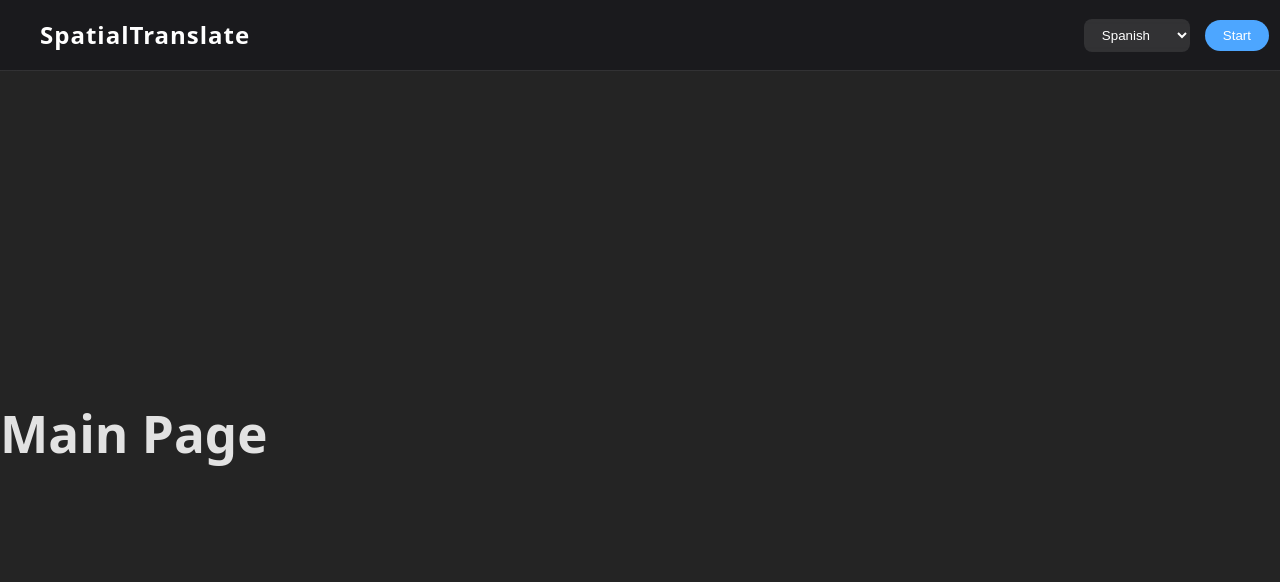
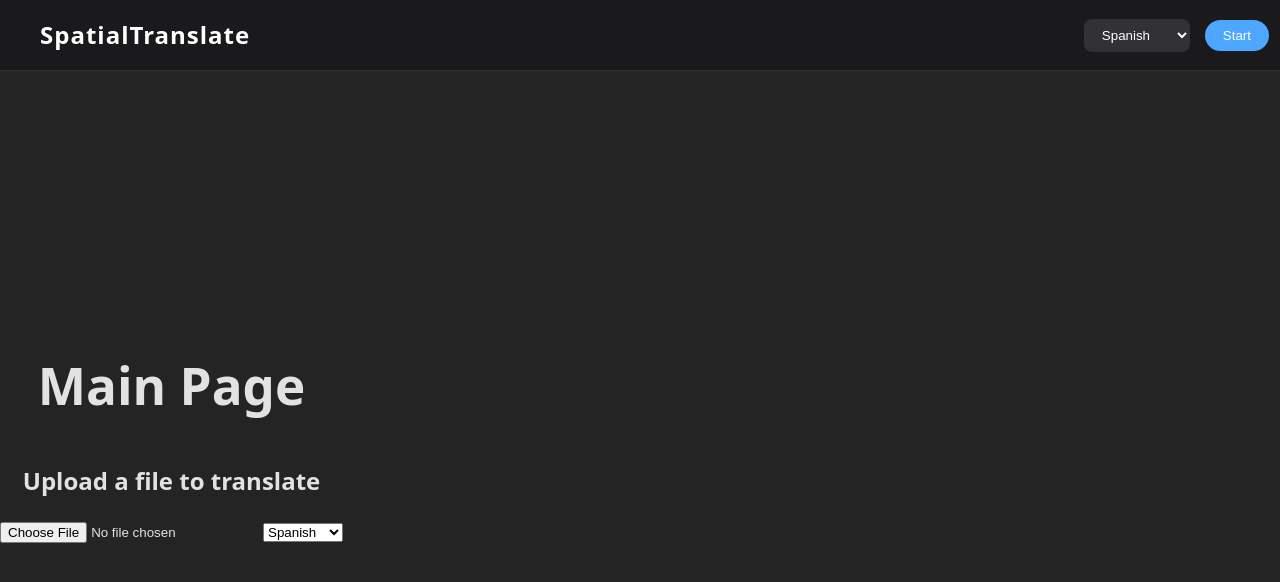
Before and after one commit to Dante70061/spatial-translate, a React (Vite) app in the folder spatial-translate/: page / in a window 1280 px wide. Shown: the top 582 px of the page. Built offline with nearby package versions, Linux system fonts and the light colour scheme; the HTML template or start-up script is replaced by a standard one.

Commit message:
file upload

```diff
--- a/spatial-translate/package.json
+++ b/spatial-translate/package.json
@@ -10,6 +10,7 @@
     "preview": "vite preview"
   },
   "dependencies": {
+    "pdfjs-dist": "^5.4.624",
     "react": "^19.2.0",
     "react-dom": "^19.2.0",
     "react-router-dom": "^7.13.1"
--- a/spatial-translate/src/App.jsx
+++ b/spatial-translate/src/App.jsx
@@ -2,6 +2,7 @@ import React from "react"
 import { Routes, Route } from "react-router-dom"
 import Navbar from "./components/Navbar"
 import Subtitles from "./components/Subtitles"
+import FileTranslator from "./components/FileTranslator"
 
 function App() {
   return (
@@ -15,6 +16,7 @@ function App() {
             <div style={{ marginTop: "100px", textAlign: "center" }}>
               <h1>Main Page</h1>
             </div>
+            <FileTranslator />
           </>
         }
       />
--- /dev/null
+++ b/spatial-translate/src/components/FileTranslator.jsx
@@ -0,0 +1,45 @@
+// components/FileUploader.jsx
+import React, { useState } from "react"
+
+export default function FileUploader() {
+  const [file, setFile] = useState(null)
+  const [language, setLanguage] = useState("Spanish")
+
+  const handleFileChange = (e) => {
+    setFile(e.target.files[0])
+  }
+
+  return (
+    <div style={{ marginTop: "50px", textAlign: "center" }}>
+      <h2>Upload a file to translate</h2>
+
+      {/* File input */}
+      <input type="file" onChange={handleFileChange} />
+
+      {/* Language selector */}
+      <select
+        value={language}
+        onChange={(e) => setLanguage(e.target.value)}
+        style={{ marginLeft: "10px" }}
+      >
+        <option>Spanish</option>
+        <option>French</option>
+        <option>German</option>
+        <option>Japanese</option>
+        <option>Chinese</option>
+      </select>
+
+      {/* Display chosen file and language */}
+      {file && (
+        <div style={{ marginTop: "20px" }}>
+          <p>
+            <strong>File selected:</strong> {file.name}
+          </p>
+          <p>
+            <strong>Language selected:</strong> {language}
+          </p>
+        </div>
+      )}
+    </div>
+  )
+}
```
Also changed, not shown: 1 other file (tests, documents, lock files or other folders).
